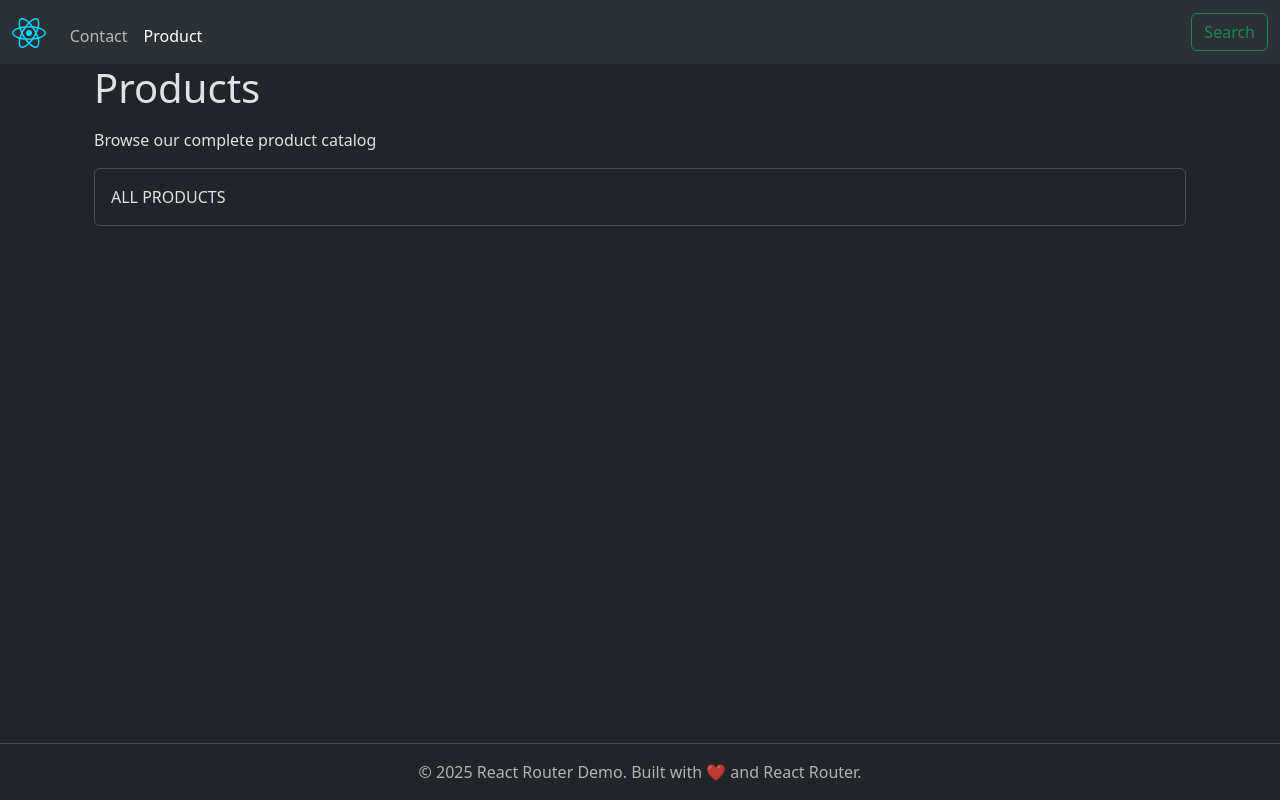
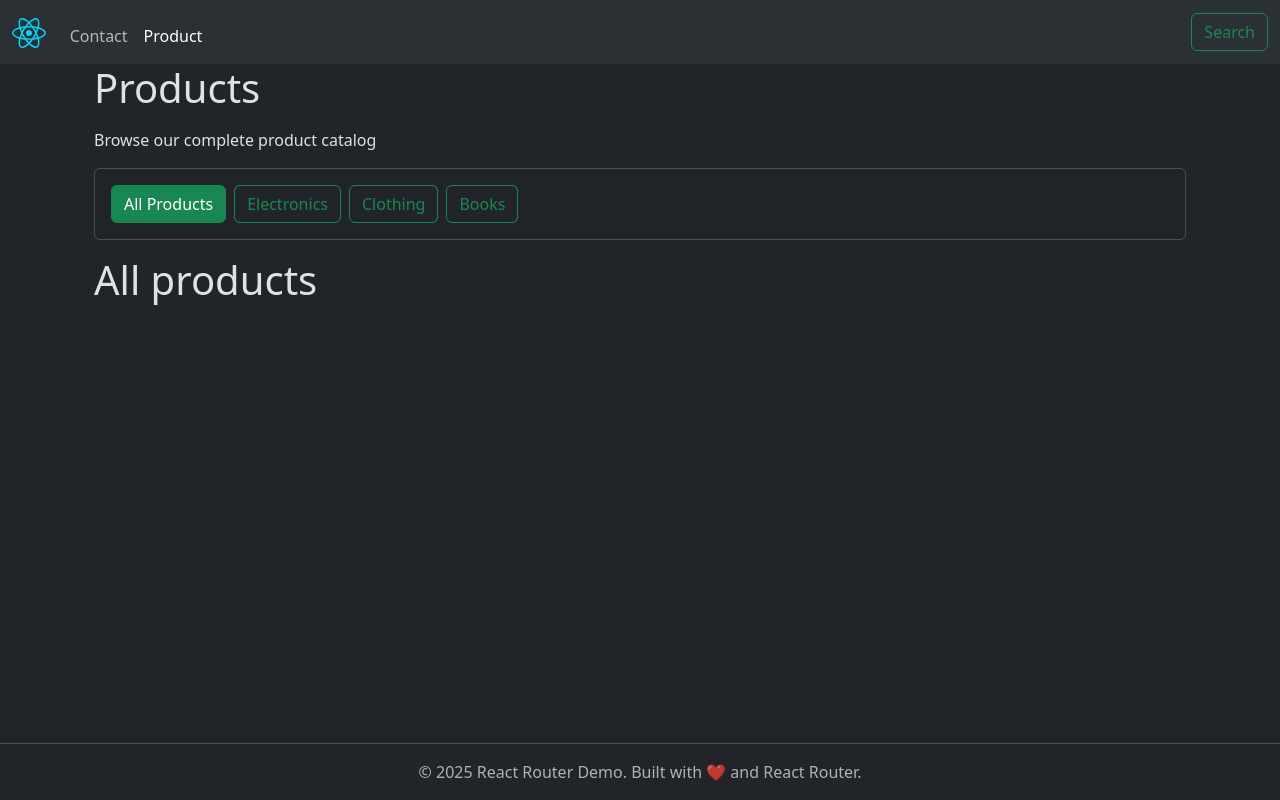
Before and after one commit to bhrugen/5-RouteOPedia, a React (Vite) app in the folder routeopedia/: page /products in a window 1280 px wide. Built offline with nearby package versions, Linux system fonts and the light colour scheme.

Commit message:
Section 8 - Nested Routes in Action

```diff
--- a/routeopedia/src/layouts/ProductLayout.jsx
+++ b/routeopedia/src/layouts/ProductLayout.jsx
@@ -1,3 +1,5 @@
+import { Outlet, NavLink } from "react-router-dom";
+
 function ProductLayout() {
   return (
     <div className="container-fluid">
@@ -8,9 +10,32 @@ function ProductLayout() {
 
           <nav className="mb-3 border rounded">
             <div className="p-3">
-              <div className="d-flex gap-2 flex-wrap">ALL PRODUCTS</div>
+              <div className="d-flex gap-2 flex-wrap">
+                <NavLink to="/products" end className="btn btn-outline-success">
+                  All Products
+                </NavLink>
+                <NavLink
+                  to="/products/electronics"
+                  className="btn btn-outline-success"
+                >
+                  Electronics
+                </NavLink>
+                <NavLink
+                  to="/products/clothing"
+                  className="btn btn-outline-success"
+                >
+                  Clothing
+                </NavLink>
+                <NavLink
+                  to="/products/books"
+                  className="btn btn-outline-success"
+                >
+                  Books
+                </NavLink>
+              </div>
             </div>
           </nav>
+          <Outlet />
         </div>
       </div>
     </div>
```
